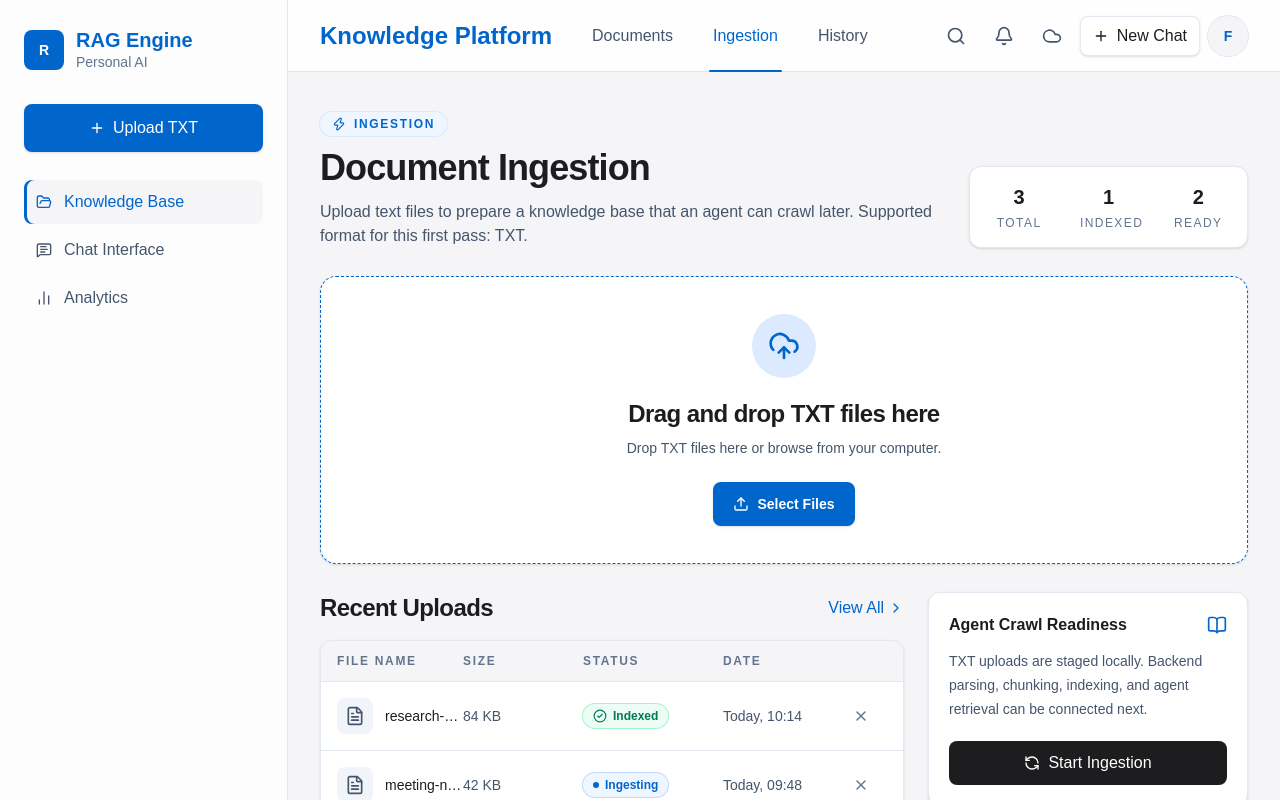
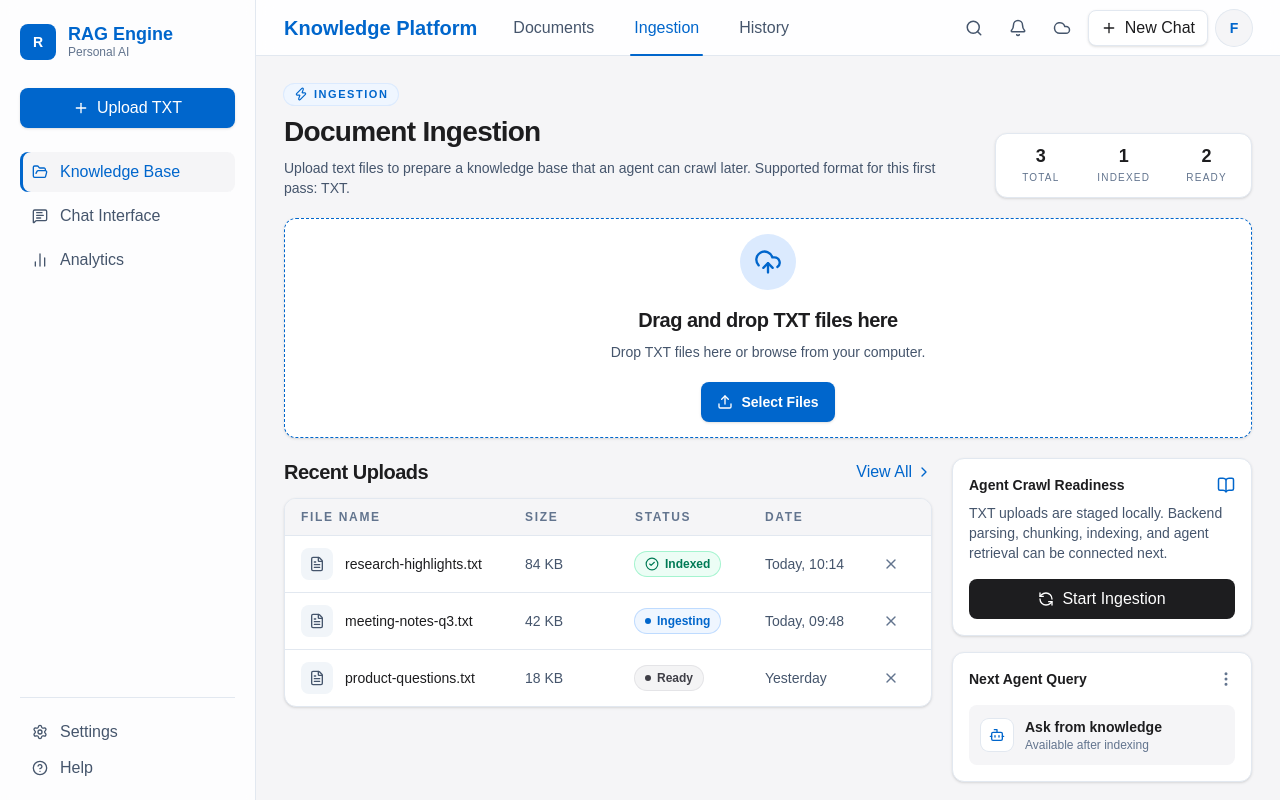
Before and after one commit to Binary67/note-agent, a Next.js app: page / in a window 1280 px wide. Shown: the top 800 px of the page. Built offline with nearby package versions, Linux system fonts and the light colour scheme.

Commit message:
Tighten dashboard spacing and sizing

```diff
--- a/app/page.tsx
+++ b/app/page.tsx
@@ -165,19 +165,19 @@ export default function Home() {
   return (
     <main className="min-h-screen bg-[#f5f5f7] text-[#1d1d1f]">
       <div className="flex min-h-screen">
-        <aside className="hidden w-72 shrink-0 border-r border-slate-200 bg-white/80 px-6 py-7 backdrop-blur lg:flex lg:flex-col">
+        <aside className="hidden w-64 shrink-0 border-r border-slate-200 bg-white/80 px-5 py-6 backdrop-blur lg:flex lg:flex-col">
           <div className="flex items-center gap-3">
-            <div className="flex size-10 items-center justify-center rounded-lg bg-[#0066cc] text-sm font-semibold text-white">
+            <div className="flex size-9 items-center justify-center rounded-lg bg-[#0066cc] text-sm font-semibold text-white">
               R
             </div>
             <div>
-              <p className="text-xl font-semibold leading-6 text-[#0066cc]">RAG Engine</p>
-              <p className="text-sm text-slate-500">Personal AI</p>
+              <p className="text-lg font-semibold leading-5 text-[#0066cc]">RAG Engine</p>
+              <p className="text-xs text-slate-500">Personal AI</p>
             </div>
           </div>
 
           <button
-            className="mt-8 flex h-12 items-center justify-center gap-2 rounded-lg bg-[#0066cc] px-4 text-sm font-semibold text-white shadow-sm transition hover:bg-[#005bb8]"
+            className="mt-7 flex h-10 items-center justify-center gap-2 rounded-lg bg-[#0066cc] px-4 text-sm font-semibold text-white shadow-sm transition hover:bg-[#005bb8]"
             type="button"
             onClick={() => fileInputRef.current?.click()}
           >
@@ -185,11 +185,11 @@ export default function Home() {
             Upload TXT
           </button>
 
-          <nav className="mt-7 space-y-1">
+          <nav className="mt-6 space-y-1">
             {navigationItems.map((item) => (
               <button
                 key={item.label}
-                className={`flex h-11 w-full items-center gap-3 rounded-lg px-3 text-left text-sm transition ${
+                className={`flex h-10 w-full items-center gap-3 rounded-lg px-3 text-left text-sm transition ${
                   item.active
                     ? "bg-[#f5f5f7] font-medium text-[#0066cc] shadow-[inset_3px_0_0_#0066cc]"
                     : "text-slate-600 hover:bg-[#f5f5f7]"
@@ -202,16 +202,16 @@ export default function Home() {
             ))}
           </nav>
 
-          <div className="mt-auto border-t border-slate-200 pt-5">
+          <div className="mt-auto border-t border-slate-200 pt-4">
             <button
-              className="flex h-10 w-full items-center gap-3 rounded-lg px-3 text-sm text-slate-600 transition hover:bg-[#f5f5f7]"
+              className="flex h-9 w-full items-center gap-3 rounded-lg px-3 text-sm text-slate-600 transition hover:bg-[#f5f5f7]"
               type="button"
             >
               <Settings className="size-4" />
               Settings
             </button>
             <button
-              className="flex h-10 w-full items-center gap-3 rounded-lg px-3 text-sm text-slate-600 transition hover:bg-[#f5f5f7]"
+              className="flex h-9 w-full items-center gap-3 rounded-lg px-3 text-sm text-slate-600 transition hover:bg-[#f5f5f7]"
               type="button"
             >
               <CircleHelp className="size-4" />
@@ -221,15 +221,15 @@ export default function Home() {
         </aside>
 
         <section className="flex min-w-0 flex-1 flex-col">
-          <header className="sticky top-0 z-10 flex h-18 items-center justify-between border-b border-slate-200 bg-white/90 px-5 backdrop-blur md:px-8">
-            <div className="flex min-w-0 items-center gap-6">
+          <header className="sticky top-0 z-10 flex h-14 items-center justify-between border-b border-slate-200 bg-white/90 px-5 backdrop-blur md:px-7">
+            <div className="flex min-w-0 items-center gap-5">
               <div className="lg:hidden">
-                <div className="flex size-10 items-center justify-center rounded-lg bg-[#0066cc] text-sm font-semibold text-white">
+                <div className="flex size-9 items-center justify-center rounded-lg bg-[#0066cc] text-sm font-semibold text-white">
                   R
                 </div>
               </div>
               <div>
-                <h1 className="truncate text-xl font-semibold text-[#0066cc] md:text-2xl">
+                <h1 className="truncate text-xl font-semibold text-[#0066cc]">
                   Knowledge Platform
                 </h1>
               </div>
@@ -237,7 +237,7 @@ export default function Home() {
                 {topNavItems.map((item) => (
                   <button
                     key={item}
-                    className={`relative h-18 px-4 text-sm font-medium ${
+                    className={`relative h-14 px-4 text-sm font-medium ${
                       item === "Ingestion" ? "text-[#0066cc]" : "text-slate-600"
                     }`}
                     type="button"
@@ -253,56 +253,56 @@ export default function Home() {
 
             <div className="flex items-center gap-2">
               <button
-                className="hidden size-10 items-center justify-center rounded-lg text-slate-600 transition hover:bg-[#f5f5f7] sm:flex"
+                className="hidden size-9 items-center justify-center rounded-lg text-slate-600 transition hover:bg-[#f5f5f7] sm:flex"
                 type="button"
                 aria-label="Search"
               >
-                <Search className="size-5" />
+                <Search className="size-[18px]" />
               </button>
               <button
-                className="hidden size-10 items-center justify-center rounded-lg text-slate-600 transition hover:bg-[#f5f5f7] sm:flex"
+                className="hidden size-9 items-center justify-center rounded-lg text-slate-600 transition hover:bg-[#f5f5f7] sm:flex"
                 type="button"
                 aria-label="Notifications"
               >
-                <Bell className="size-5" />
+                <Bell className="size-[18px]" />
               </button>
               <button
-                className="hidden size-10 items-center justify-center rounded-lg text-slate-600 transition hover:bg-[#f5f5f7] sm:flex"
+                className="hidden size-9 items-center justify-center rounded-lg text-slate-600 transition hover:bg-[#f5f5f7] sm:flex"
                 type="button"
                 aria-label="Cloud sync"
               >
-                <Cloud className="size-5" />
+                <Cloud className="size-[18px]" />
               </button>
               <button
-                className="flex h-10 items-center gap-2 rounded-lg border border-slate-200 bg-white px-3 text-sm font-semibold text-[#1d1d1f] shadow-sm transition hover:border-slate-300"
+                className="flex h-9 items-center gap-2 rounded-lg border border-slate-200 bg-white px-3 text-sm font-semibold text-[#1d1d1f] shadow-sm transition hover:border-slate-300"
                 type="button"
               >
                 <Plus className="size-4" />
                 New Chat
               </button>
-              <div className="flex size-10 items-center justify-center rounded-full bg-[#f5f5f7] text-sm font-semibold text-[#0066cc] ring-1 ring-slate-200">
+              <div className="flex size-9 items-center justify-center rounded-full bg-[#f5f5f7] text-sm font-semibold text-[#0066cc] ring-1 ring-slate-200">
                 F
               </div>
             </div>
           </header>
 
-          <div className="mx-auto flex w-full max-w-6xl flex-1 flex-col gap-7 px-5 py-8 md:px-8 lg:py-10">
-            <div className="flex flex-col gap-5 lg:flex-row lg:items-end lg:justify-between">
+          <div className="mx-auto flex w-full max-w-6xl flex-1 flex-col gap-5 px-5 py-6 md:px-7 lg:py-7">
+            <div className="flex flex-col gap-4 lg:flex-row lg:items-end lg:justify-between">
               <div>
-                <div className="mb-3 inline-flex items-center gap-2 rounded-full bg-blue-50 px-3 py-1 text-xs font-semibold uppercase tracking-[0.14em] text-[#0066cc] ring-1 ring-blue-100">
+                <div className="mb-2 inline-flex items-center gap-1.5 rounded-full bg-blue-50 px-2.5 py-0.5 text-[11px] font-semibold uppercase tracking-[0.14em] text-[#0066cc] ring-1 ring-blue-100">
                   <Zap className="size-3.5" />
                   Ingestion
                 </div>
-                <h2 className="text-3xl font-semibold tracking-tight text-[#1d1d1f] md:text-4xl">
+                <h2 className="text-2xl font-semibold tracking-tight text-[#1d1d1f] md:text-[28px]">
                   Document Ingestion
                 </h2>
-                <p className="mt-3 max-w-2xl text-sm leading-6 text-slate-600 md:text-base">
+                <p className="mt-2 max-w-2xl text-sm leading-5 text-slate-600">
                   Upload text files to prepare a knowledge base that an agent can crawl later.
                   Supported format for this first pass: TXT.
                 </p>
               </div>
 
-              <div className="grid grid-cols-3 gap-2 rounded-xl border border-slate-200 bg-white p-2 shadow-sm">
+              <div className="grid grid-cols-3 gap-1.5 rounded-xl border border-slate-200 bg-white p-1.5 shadow-sm">
                 <Metric label="Total" value={stats.total} />
                 <Metric label="Indexed" value={stats.indexed} />
                 <Metric label="Ready" value={stats.ready + stats.ingesting} />
@@ -310,7 +310,7 @@ export default function Home() {
             </div>
 
             <label
-              className={`flex min-h-72 cursor-pointer flex-col items-center justify-center rounded-2xl border border-dashed bg-white px-6 text-center shadow-sm transition ${
+              className={`flex min-h-[220px] cursor-pointer flex-col items-center justify-center rounded-xl border border-dashed bg-white px-5 text-center shadow-sm transition ${
                 isDragging
                   ? "border-[#0066cc] ring-4 ring-blue-100"
                   : "border-[#0066cc] hover:bg-blue-50/30"
@@ -331,23 +331,23 @@ export default function Home() {
                 multiple
                 onChange={handleInputChange}
               />
-              <span className="flex size-16 items-center justify-center rounded-full bg-blue-100 text-[#0066cc]">
-                <CloudUpload className="size-8" />
+              <span className="flex size-14 items-center justify-center rounded-full bg-blue-100 text-[#0066cc]">
+                <CloudUpload className="size-7" />
               </span>
-              <span className="mt-5 text-2xl font-semibold tracking-tight text-[#1d1d1f]">
+              <span className="mt-4 text-xl font-semibold tracking-tight text-[#1d1d1f]">
                 Drag and drop TXT files here
               </span>
               <span className="mt-2 text-sm text-slate-600">{notice}</span>
-              <span className="mt-6 inline-flex h-11 items-center gap-2 rounded-lg bg-[#0066cc] px-5 text-sm font-semibold text-white shadow-sm transition hover:bg-[#005bb8]">
+              <span className="mt-5 inline-flex h-10 items-center gap-2 rounded-lg bg-[#0066cc] px-4 text-sm font-semibold text-white shadow-sm transition hover:bg-[#005bb8]">
                 <Upload className="size-4" />
                 Select Files
               </span>
             </label>
 
-            <div className="grid gap-6 xl:grid-cols-[1fr_320px]">
+            <div className="grid gap-5 xl:grid-cols-[1fr_300px]">
               <section className="min-w-0">
-                <div className="mb-4 flex items-center justify-between">
-                  <h3 className="text-2xl font-semibold tracking-tight text-[#1d1d1f]">
+                <div className="mb-3 flex items-center justify-between">
+                  <h3 className="text-xl font-semibold tracking-tight text-[#1d1d1f]">
                     Recent Uploads
                   </h3>
                   <button
@@ -360,7 +360,7 @@ export default function Home() {
                 </div>
 
                 <div className="overflow-hidden rounded-xl border border-slate-200 bg-white shadow-sm">
-                  <div className="grid grid-cols-[minmax(0,1fr)_120px_44px] border-b border-slate-200 bg-[#f5f5f7] px-4 py-3 text-xs font-semibold uppercase tracking-[0.14em] text-slate-500 sm:grid-cols-[minmax(0,1fr)_120px_140px_44px] md:grid-cols-[minmax(0,1fr)_120px_140px_120px_44px]">
+                  <div className="grid grid-cols-[minmax(0,1fr)_120px_40px] border-b border-slate-200 bg-[#f5f5f7] px-4 py-2.5 text-xs font-semibold uppercase tracking-[0.14em] text-slate-500 sm:grid-cols-[minmax(0,1fr)_110px_130px_40px] md:grid-cols-[minmax(0,1fr)_110px_130px_110px_40px]">
                     <span>File Name</span>
                     <span className="hidden sm:block">Size</span>
                     <span>Status</span>
@@ -372,11 +372,11 @@ export default function Home() {
                     {uploads.map((upload) => (
                       <div
                         key={upload.id}
-                        className="grid grid-cols-[minmax(0,1fr)_120px_44px] items-center px-4 py-4 text-sm sm:grid-cols-[minmax(0,1fr)_120px_140px_44px] md:grid-cols-[minmax(0,1fr)_120px_140px_120px_44px]"
+                        className="grid grid-cols-[minmax(0,1fr)_120px_40px] items-center px-4 py-3 text-sm sm:grid-cols-[minmax(0,1fr)_110px_130px_40px] md:grid-cols-[minmax(0,1fr)_110px_130px_110px_40px]"
                       >
                         <div className="flex min-w-0 items-center gap-3">
-                          <span className="flex size-9 shrink-0 items-center justify-center rounded-lg bg-slate-100 text-slate-600">
-                            <FileText className="size-5" />
+                          <span className="flex size-8 shrink-0 items-center justify-center rounded-lg bg-slate-100 text-slate-600">
+                            <FileText className="size-4" />
                           </span>
                           <div className="min-w-0">
                             <p className="truncate font-medium text-[#1d1d1f]">{upload.name}</p>
@@ -400,7 +400,7 @@ export default function Home() {
                         </span>
                         <span className="hidden text-slate-600 md:block">{upload.uploadedAt}</span>
                         <button
-                          className="flex size-9 items-center justify-center rounded-lg text-slate-500 transition hover:bg-[#f5f5f7] hover:text-[#1d1d1f]"
+                          className="flex size-8 items-center justify-center rounded-lg text-slate-500 transition hover:bg-[#f5f5f7] hover:text-[#1d1d1f]"
                           type="button"
                           aria-label={`Remove ${upload.name}`}
                           onClick={() => removeUpload(upload.id)}
@@ -414,17 +414,17 @@ export default function Home() {
               </section>
 
               <aside className="space-y-4">
-                <div className="rounded-xl border border-slate-200 bg-white p-5 shadow-sm">
+                <div className="rounded-xl border border-slate-200 bg-white p-4 shadow-sm">
                   <div className="flex items-center justify-between">
-                    <h3 className="text-base font-semibold text-[#1d1d1f]">Agent Crawl Readiness</h3>
-                    <BookOpen className="size-5 text-[#0066cc]" />
+                    <h3 className="text-sm font-semibold text-[#1d1d1f]">Agent Crawl Readiness</h3>
+                    <BookOpen className="size-[18px] text-[#0066cc]" />
                   </div>
-                  <p className="mt-3 text-sm leading-6 text-slate-600">
+                  <p className="mt-2 text-sm leading-5 text-slate-600">
                     TXT uploads are staged locally. Backend parsing, chunking, indexing, and agent
                     retrieval can be connected next.
                   </p>
                   <button
-                    className="mt-5 flex h-11 w-full items-center justify-center gap-2 rounded-lg bg-[#1d1d1f] px-4 text-sm font-semibold text-white transition hover:bg-black disabled:cursor-not-allowed disabled:bg-slate-300"
+                    className="mt-4 flex h-10 w-full items-center justify-center gap-2 rounded-lg bg-[#1d1d1f] px-4 text-sm font-semibold text-white transition hover:bg-black disabled:cursor-not-allowed disabled:bg-slate-300"
                     type="button"
                     disabled={stats.ready === 0}
                     onClick={startIngestion}
@@ -434,15 +434,15 @@ export default function Home() {
                   </button>
                 </div>
 
-                <div className="rounded-xl border border-slate-200 bg-white p-5 shadow-sm">
+                <div className="rounded-xl border border-slate-200 bg-white p-4 shadow-sm">
                   <div className="flex items-center justify-between">
-                    <h3 className="text-base font-semibold text-[#1d1d1f]">Next Agent Query</h3>
-                    <MoreVertical className="size-5 text-slate-500" />
+                    <h3 className="text-sm font-semibold text-[#1d1d1f]">Next Agent Query</h3>
+                    <MoreVertical className="size-[18px] text-slate-500" />
                   </div>
-                  <div className="mt-5 rounded-lg bg-[#f5f5f7] p-4">
+                  <div className="mt-4 rounded-lg bg-[#f5f5f7] p-3">
                     <div className="flex items-center gap-3">
-                      <span className="flex size-9 items-center justify-center rounded-lg bg-white text-[#0066cc] ring-1 ring-slate-200">
-                        <Bot className="size-5" />
+                      <span className="flex size-8 items-center justify-center rounded-lg bg-white text-[#0066cc] ring-1 ring-slate-200">
+                        <Bot className="size-4" />
                       </span>
                       <div>
                         <p className="text-sm font-semibold text-[#1d1d1f]">Ask from knowledge</p>
@@ -462,9 +462,11 @@ export default function Home() {
 
 function Metric({ label, value }: { label: string; value: number }) {
   return (
-    <div className="min-w-20 rounded-lg px-3 py-2 text-center">
-      <p className="text-xl font-semibold text-[#1d1d1f]">{value}</p>
-      <p className="mt-1 text-xs font-medium uppercase tracking-[0.12em] text-slate-500">{label}</p>
+    <div className="min-w-[72px] rounded-lg px-3 py-1.5 text-center">
+      <p className="text-lg font-semibold leading-5 text-[#1d1d1f]">{value}</p>
+      <p className="mt-1 text-[10px] font-medium uppercase tracking-[0.12em] text-slate-500">
+        {label}
+      </p>
     </div>
   );
 }
```
